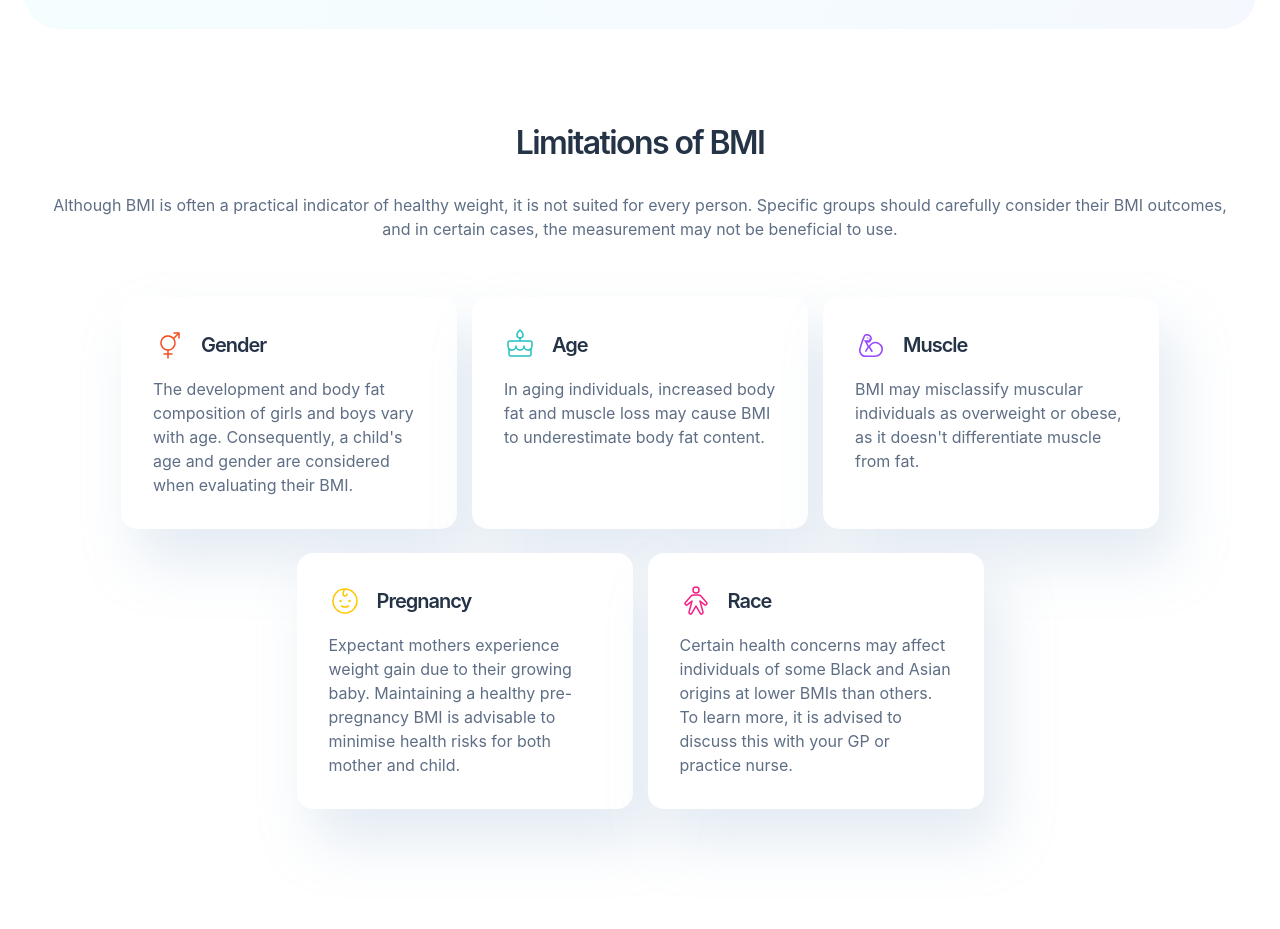
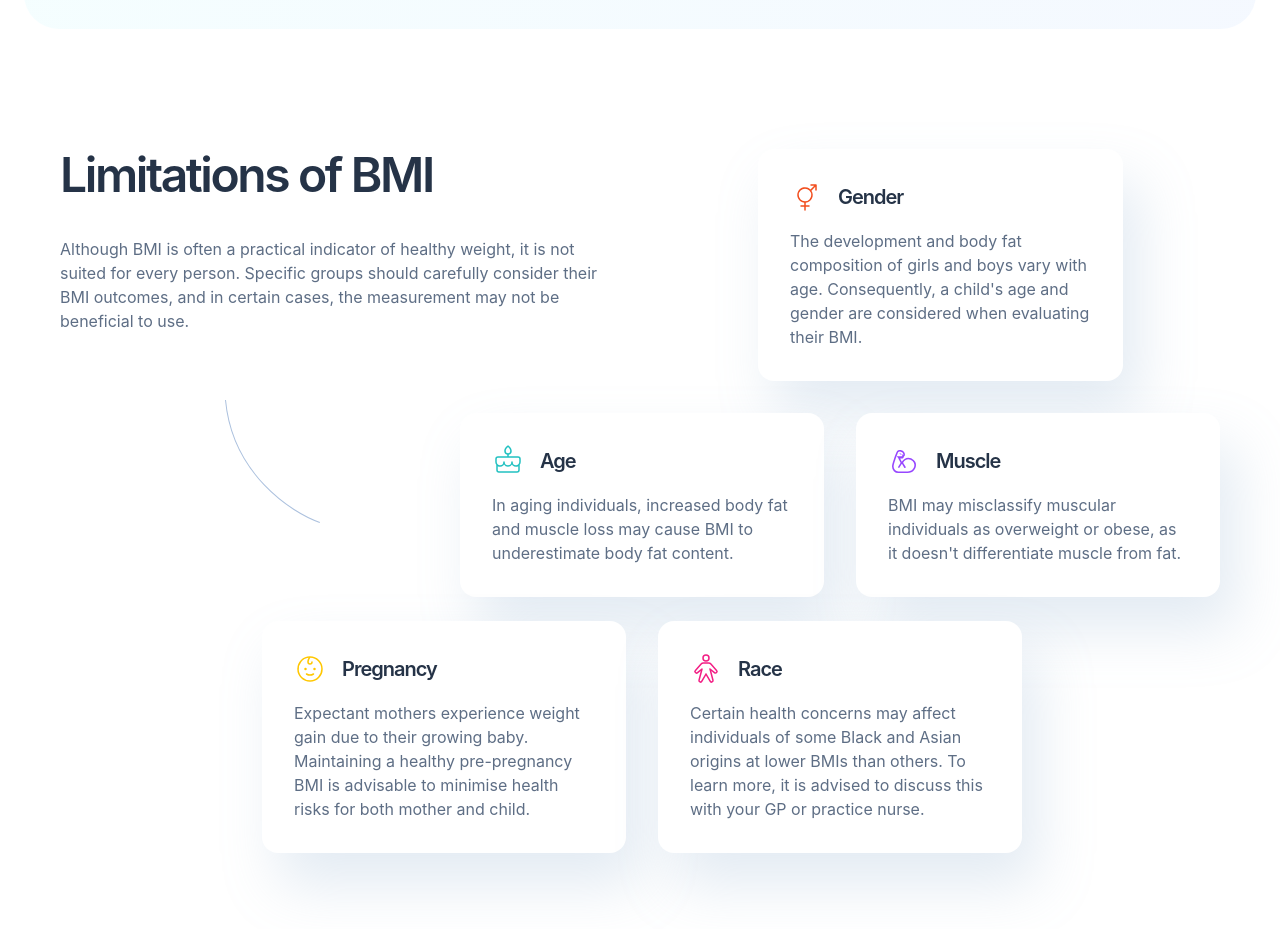
Before and after one commit to pchupchu/bmi-calculator, a React (Create React App) app: page / in a window 1280 px wide. Shown: the part 1760-2689 px from the top of the page. Before the commit the page ends 2665 px from the top, so only its background shows below. Built offline with nearby package versions, Linux system fonts and the light colour scheme.

Commit message:
Add Limitation grid desktop

```diff
--- a/src/components/Limit/Limit.css
+++ b/src/components/Limit/Limit.css
@@ -8,8 +8,6 @@
   background-color: var(--white);
   box-shadow: var(--shadow);
 }
-
-
 
 @media screen and (min-width: 640px) {
   .limit__item {
@@ -24,15 +22,38 @@
   }
 }
 
-/* @media screen and (min-width: 1024px) {
+@media screen and (min-width: 1024px) {
   .limit__item {
     max-width: 365px;
-    grid-template-columns: 1fr;
-    gap: 45px;
-    align-items: start;
-    align-content: start;
   }
-} */
+
+  .limit__item:first-of-type {
+    margin-bottom: 8px;
+    margin-left: 100px;
+    grid-area: gender;
+    grid-column: 3 / span 3;
+  }
+
+  .limit__item:nth-of-type(2) {
+    grid-area: age;
+    grid-column: 2 / span 2;
+  }
+
+  .limit__item:nth-of-type(3) {
+    grid-area: muscle;
+    grid-column: 4 / span 2;
+  }
+
+  .limit__item:nth-of-type(4) {
+    grid-area: pregnancy;
+    grid-column: 1 / span 2;
+  }
+
+  .limit__item:nth-of-type(5) {
+    grid-area: race;
+    grid-column: 3 / span 2;
+  }
+}
 
 .limit__container {
   display: flex;
--- a/src/components/Limitation/Limitation.css
+++ b/src/components/Limitation/Limitation.css
@@ -8,12 +8,41 @@
   }
 }
 
+@media screen and (min-width:1024px) {
+  .limitation {
+    margin: 0 auto;
+    max-width: 1160px;
+    padding: 120px 40px;
+    display: flex;
+    flex-direction: row;
+    justify-content: space-between;
+  }
+}
+
+@media screen and (min-width:1280px) {
+  .limitation {
+    background-image: url('../../images/pattern-curved-line-right.svg');
+    background-repeat: no-repeat;
+    background-position: top 371px left 205px;
+  }
+}
+
+
 .limitation__container {
   display: flex;
   flex-direction: column;
   gap: 32px;
   align-items: center;
   margin-bottom: 56px;
+}
+
+@media screen and (min-width: 1024px) {
+  .limitation__container {
+    gap: 35px;
+    max-width: 564px;
+    align-items: start;
+    margin-right: -400px;
+  }
 }
 
 .limitation__title {
@@ -24,12 +53,12 @@
   margin: 0;
 }
 
-/* @media screen and (min-width: 960px) {
+@media screen and (min-width: 960px) {
   .limitation__title {
     font-size: var(--heading-l);
     letter-spacing: -2.4px;
   }
-} */
+}
 
 .limitation__description {
   color: var(--grey);
@@ -37,6 +66,12 @@
   line-height: var(--body-line-height);
   margin: 0;
   text-align: center;
+}
+
+@media screen and (min-width: 1024px) {
+  .limitation__description {
+   text-align: left;
+  }
 }
 
 .limitation__list {
@@ -57,3 +92,15 @@
     gap: 24px 15px;
   }
 }
+
+@media screen and (min-width: 1024px) {
+  .limitation__list {
+    display: grid;
+    grid-template-columns: repeat(5, 166px);
+    grid-template-areas:
+    ". . gender"
+    ". age muscle"
+    "pregnancy race .";
+    gap: 24px 32px;
+  }
+}
```
